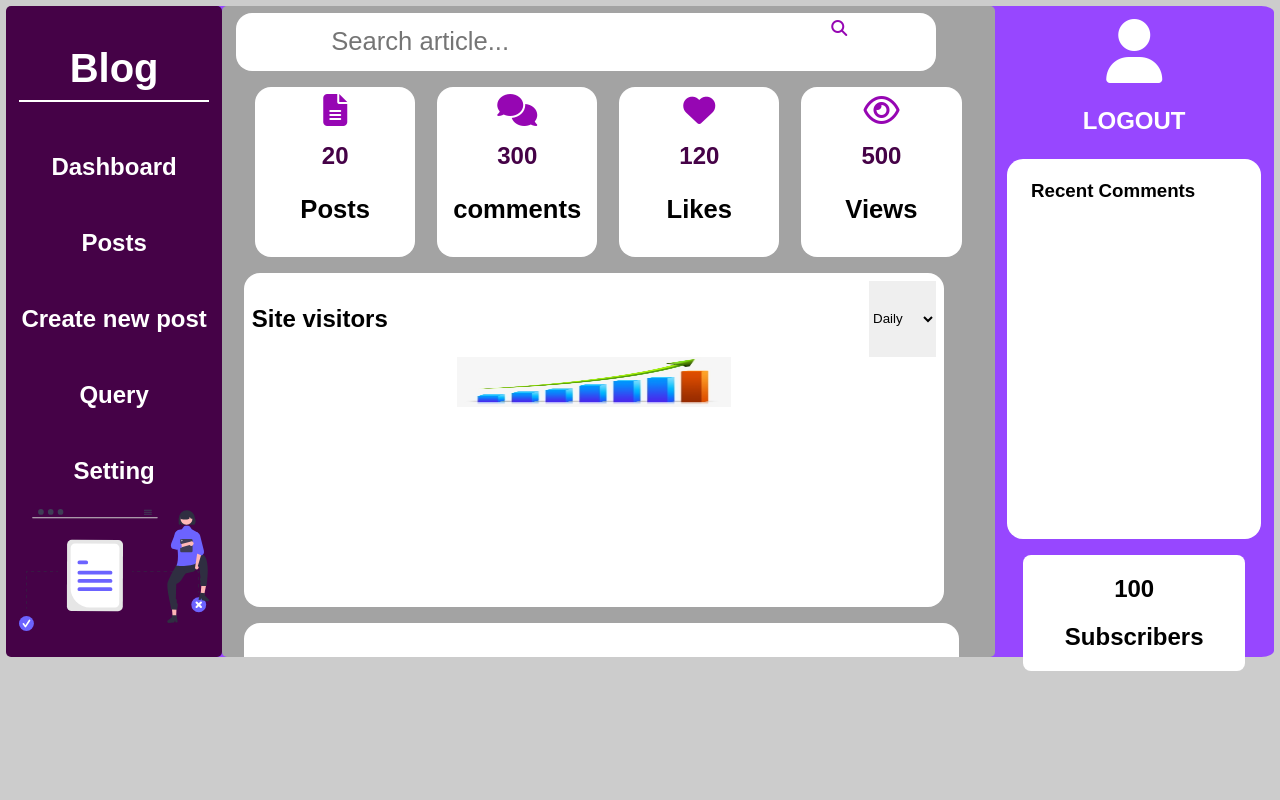
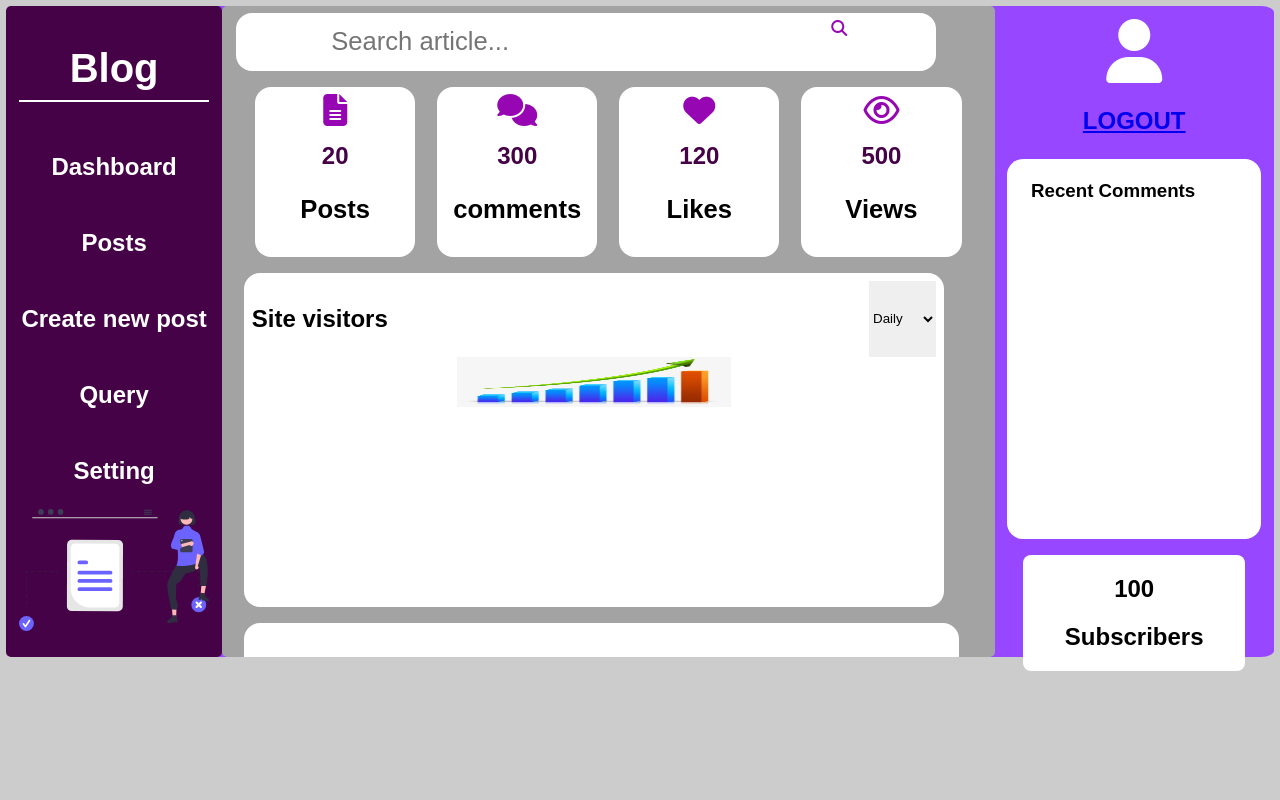
Before and after one commit to semy-tuyi/MY-BRAND-Tuyisenge, a plain HTML site: page docs/admin.html in a window 1280 px wide. Drawn offline with Linux system fonts and the light colour scheme.

Commit message:
link to dashboard

```diff
--- a/docs/admin.html
+++ b/docs/admin.html
@@ -256,7 +256,7 @@
         <div class="box-r flex-col">
             <div class="admin-icon flex-col">
                 <i class="fa fa-user pp"></i>
-                <h3 class="col-t menu char-size">LOGOUT</h3>
+                <h3 class="col-t menu char-size"><a href="index.html">LOGOUT</a> </h3>
             </div>
             <div class="recent-comments flex-row bg-3">
                 <h3 class="">Recent Comments</h3>
```
Also changed, not shown: docs/login.html (+1 -0 lines).
